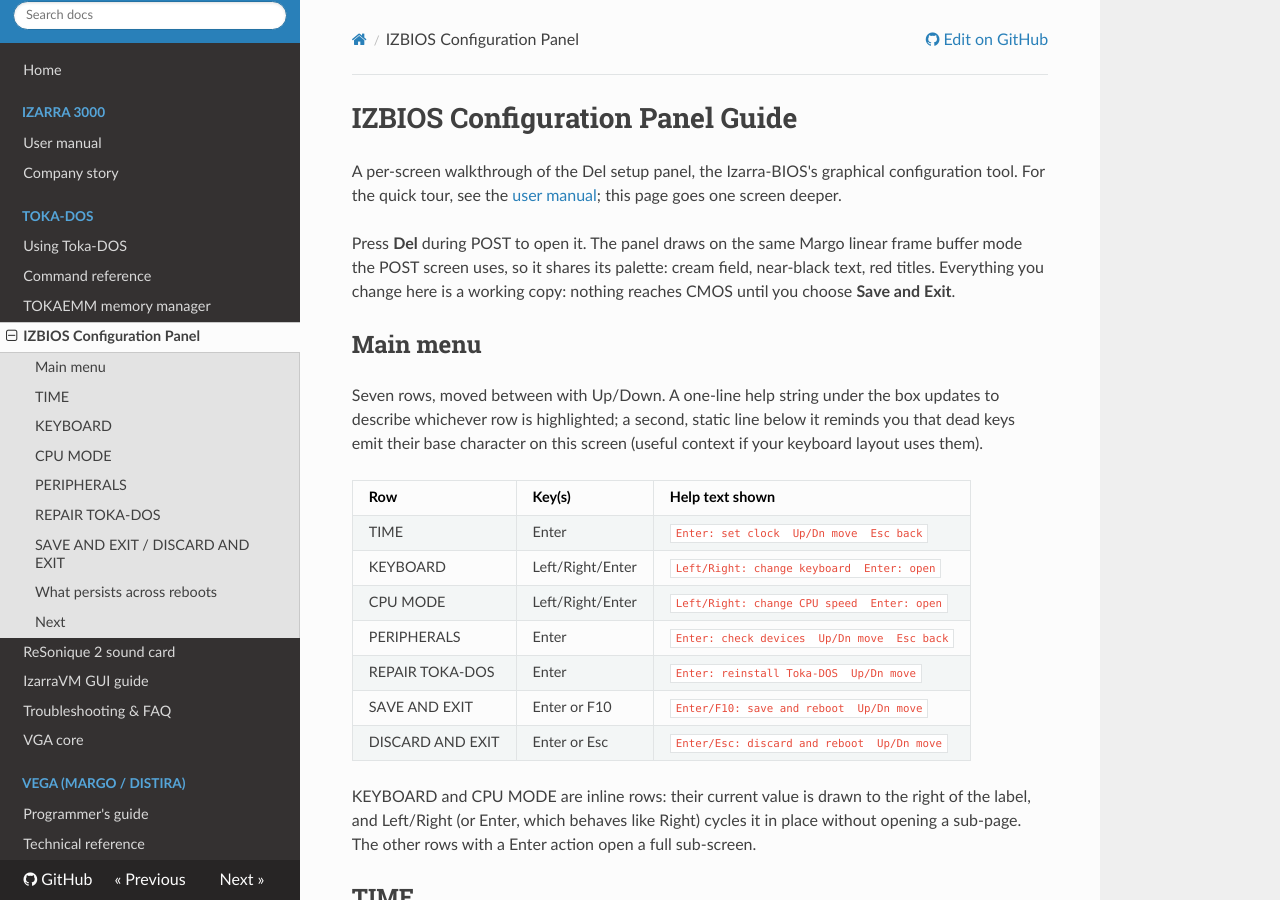
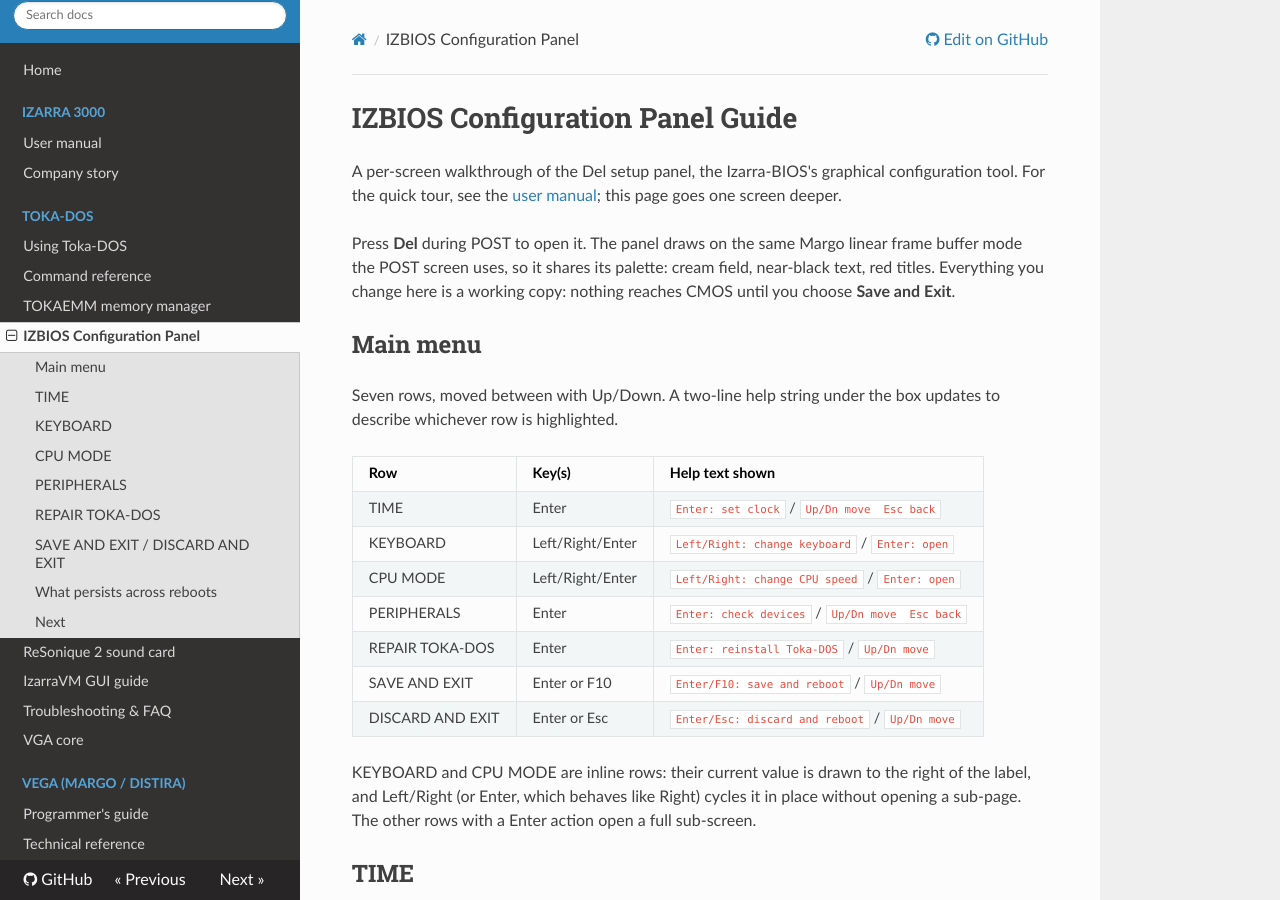
Before and after one commit to vorvek/IzarraVM, an MkDocs documentation site: the page built from docs/izbios/configuration-panel.md, in a window 1280 px wide and 900 px high. Built offline with MkDocs 1.6.1, drawn with Linux system fonts in a browser that asks for light colours; nearby versions of some CDN libraries.

Commit message:
BIOS setup: two-line help footer + incremental redraws via the Margo blit engine
- Split each context-help string into two short lines and drop the
  dead-key note; one long line overflowed the 320px scanline and wrapped.
- Repaint only what changes on a keystroke: table-driven su_draw_row
  (cursor moves repaint two rows + footer, inline edits one row), and the
  time sub-page only rewipes its two field strips after a fresh draw.
- lfb_clear / lfb_fill_rect / lfb_glyph now drive the Margo blit engine
  (FILL + opaque COLOR_EXPAND_DATA) instead of per-pixel unreal-mode
  stores; same register contracts, all callers accelerate for free.

```diff
--- a/docs/izbios/configuration-panel.md
+++ b/docs/izbios/configuration-panel.md
@@ -12,20 +12,18 @@ working copy: nothing reaches CMOS until you choose **Save and Exit**.
 
 ## Main menu
 
-Seven rows, moved between with Up/Down. A one-line help string under the box
-updates to describe whichever row is highlighted; a second, static line
-below it reminds you that dead keys emit their base character on this
-screen (useful context if your keyboard layout uses them).
+Seven rows, moved between with Up/Down. A two-line help string under the box
+updates to describe whichever row is highlighted.
 
 | Row | Key(s) | Help text shown |
 | --- | --- | --- |
-| TIME | Enter | `Enter: set clock  Up/Dn move  Esc back` |
-| KEYBOARD | Left/Right/Enter | `Left/Right: change keyboard  Enter: open` |
-| CPU MODE | Left/Right/Enter | `Left/Right: change CPU speed  Enter: open` |
-| PERIPHERALS | Enter | `Enter: check devices  Up/Dn move  Esc back` |
-| REPAIR TOKA-DOS | Enter | `Enter: reinstall Toka-DOS  Up/Dn move` |
-| SAVE AND EXIT | Enter or F10 | `Enter/F10: save and reboot  Up/Dn move` |
-| DISCARD AND EXIT | Enter or Esc | `Enter/Esc: discard and reboot  Up/Dn move` |
+| TIME | Enter | `Enter: set clock` / `Up/Dn move  Esc back` |
+| KEYBOARD | Left/Right/Enter | `Left/Right: change keyboard` / `Enter: open` |
+| CPU MODE | Left/Right/Enter | `Left/Right: change CPU speed` / `Enter: open` |
+| PERIPHERALS | Enter | `Enter: check devices` / `Up/Dn move  Esc back` |
+| REPAIR TOKA-DOS | Enter | `Enter: reinstall Toka-DOS` / `Up/Dn move` |
+| SAVE AND EXIT | Enter or F10 | `Enter/F10: save and reboot` / `Up/Dn move` |
+| DISCARD AND EXIT | Enter or Esc | `Enter/Esc: discard and reboot` / `Up/Dn move` |
 
 KEYBOARD and CPU MODE are inline rows: their current value is drawn to the
 right of the label, and Left/Right (or Enter, which behaves like Right)
```
Also changed, not shown: 3 other files.
